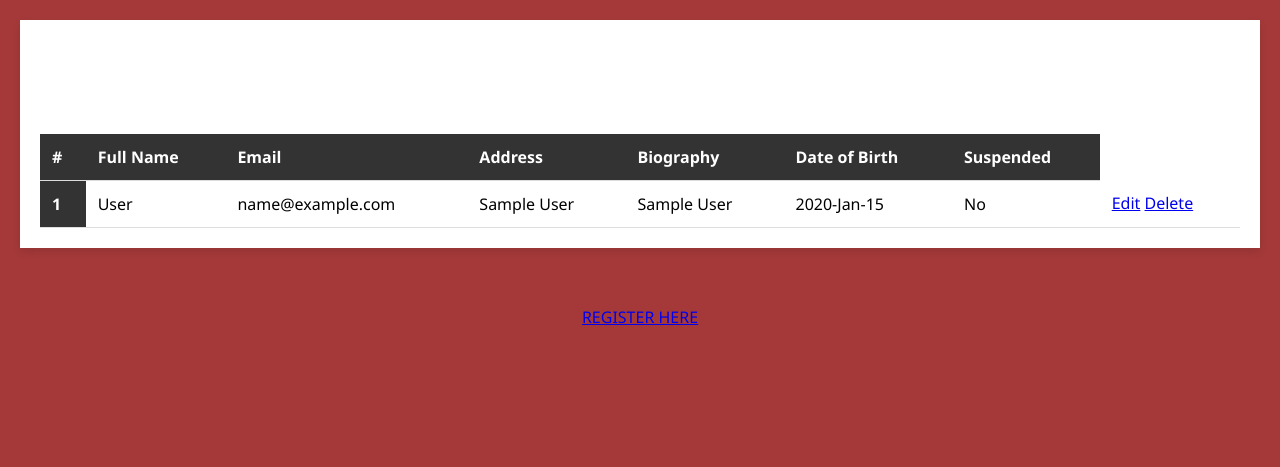
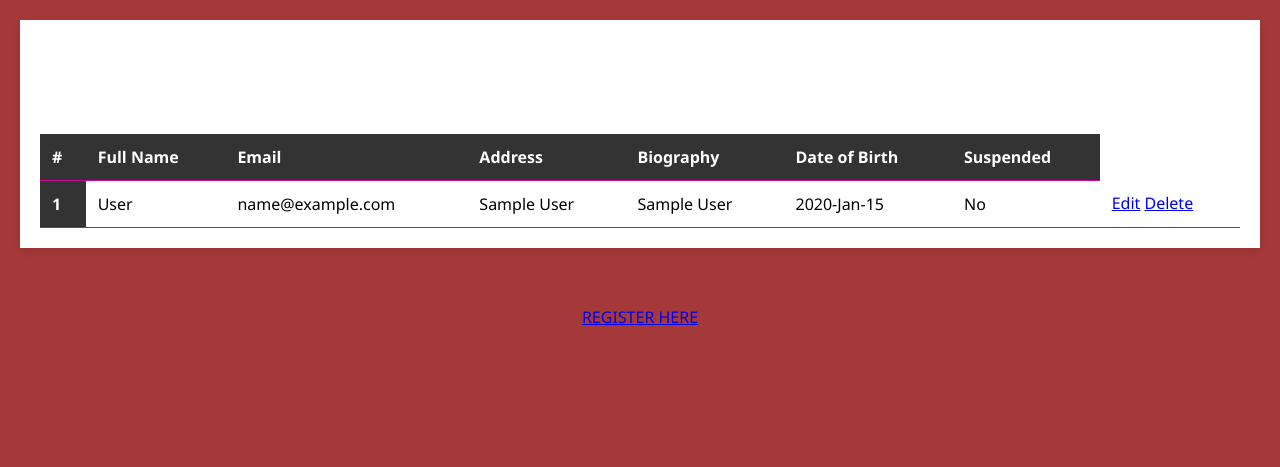
Before and after one commit to ianohmurey/WEB-APPLICATION-CAT-2, a PHP site: page /ViewAuthors.php in a window 1280 px wide. Shown: the part 168-635 px from the top of the page. Run offline with PHP 8.4, Linux system fonts and the light colour scheme; tables that the repository leaves empty hold one stand-in row (values such as "Sample post").

Commit message:
Update css.css

```diff
--- a/CAT2-151388-main/Cat2/css/css.css
+++ b/CAT2-151388-main/Cat2/css/css.css
@@ -92,7 +92,7 @@
  th,  td {
     padding: 12px;
     text-align: left;
-    border-bottom: 1px solid #ddd;
+    border-bottom: 1px solid #ca08a0;
 }
 
  th {
```
